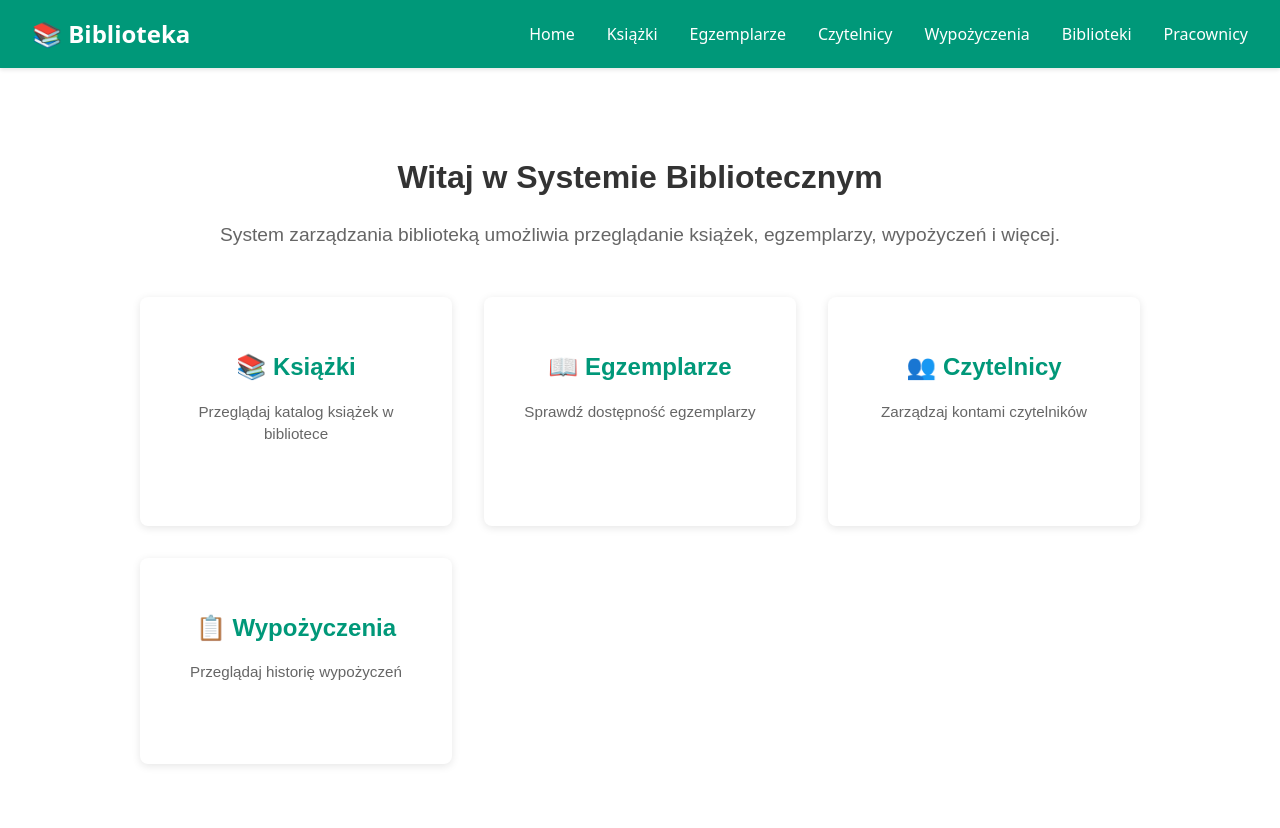
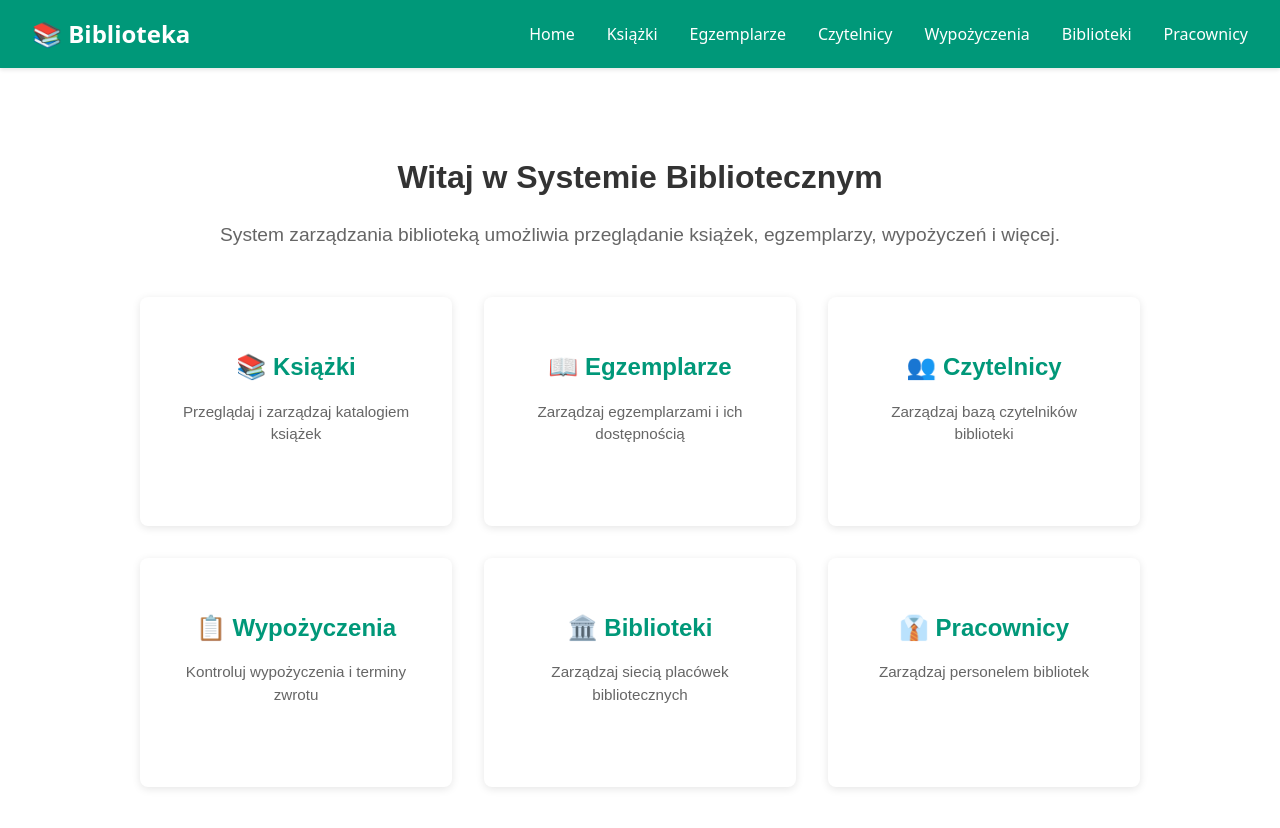
Before and after one commit to Tomasz2004/libraryAPP, a React (Vite) app in the folder libraryApp/: page / in a window 1280 px wide. Shown: the top 828 px of the page. Built offline with nearby package versions, Linux system fonts and the light colour scheme.

Commit message:
Home: dostowanie kart do navbaru i małe poprawki

```diff
--- a/libraryApp/src/components/Copies/Copies.jsx
+++ b/libraryApp/src/components/Copies/Copies.jsx
@@ -9,7 +9,8 @@ import CopiesModal from './CopiesModal/CopiesModal';
 import { CopiesFormProvider } from '../../contexts/CopiesFormContext';
 
 function CopiesContent() {
-  const { copies, loading, error, addCopy, deleteCopy, fetchCopies } = useCopies();
+  const { copies, loading, error, addCopy, deleteCopy, fetchCopies } =
+    useCopies();
   const { libraries, fetchLibraries, addLibrary } = useLibraries();
   const { books, fetchBooks } = useBooks();
 
@@ -110,8 +111,10 @@ function CopiesContent() {
     const activeFilters = {};
 
     if (filters.status) activeFilters.status = filters.status;
-    if (filters.bibliotekaId) activeFilters.bibliotekaId = parseInt(filters.bibliotekaId);
-    if (filters.ksiazkaId) activeFilters.ksiazkaId = parseInt(filters.ksiazkaId);
+    if (filters.bibliotekaId)
+      activeFilters.bibliotekaId = parseInt(filters.bibliotekaId);
+    if (filters.ksiazkaId)
+      activeFilters.ksiazkaId = parseInt(filters.ksiazkaId);
 
     fetchCopies(activeFilters);
   };
@@ -137,9 +140,11 @@ function CopiesContent() {
           <button className='btn btn-primary' onClick={handleOpenAddModal}>
             + Dodaj egzemplarz
           </button>
-          <button className='btn btn-danger' onClick={handleDeleteSelected}>
-            Usuń wybrane ({selectedCount})
-          </button>
+          {selectedCount > 0 && (
+            <button className='btn btn-danger' onClick={handleDeleteSelected}>
+              Usuń wybrane ({selectedCount})
+            </button>
+          )}
         </div>
       </div>
 
@@ -171,7 +176,10 @@ function CopiesContent() {
               >
                 <option value=''>Wszystkie biblioteki</option>
                 {libraries.map((library) => (
-                  <option key={library.bibliotekaId} value={library.bibliotekaId}>
+                  <option
+                    key={library.bibliotekaId}
+                    value={library.bibliotekaId}
+                  >
                     {library.nazwa}
                   </option>
                 ))}
--- a/libraryApp/src/components/Readers/Readers.jsx
+++ b/libraryApp/src/components/Readers/Readers.jsx
@@ -101,9 +101,11 @@ function ReadersContent() {
           <button className='btn btn-primary' onClick={handleOpenAddModal}>
             + Dodaj czytelnika
           </button>
-          <button className='btn btn-danger' onClick={handleDeleteSelected}>
-            Usuń wybrane ({selectedCount})
-          </button>
+          {selectedCount > 0 && (
+            <button className='btn btn-danger' onClick={handleDeleteSelected}>
+              Usuń wybrane ({selectedCount})
+            </button>
+          )}
         </div>
       </div>
 
--- a/libraryApp/src/pages/Home/Home.jsx
+++ b/libraryApp/src/pages/Home/Home.jsx
@@ -12,19 +12,27 @@ function Home() {
         <div className='home-cards'>
           <div className='card'>
             <h2>📚 Książki</h2>
-            <p>Przeglądaj katalog książek w bibliotece</p>
+            <p>Przeglądaj i zarządzaj katalogiem książek</p>
           </div>
           <div className='card'>
             <h2>📖 Egzemplarze</h2>
-            <p>Sprawdź dostępność egzemplarzy</p>
+            <p>Zarządzaj egzemplarzami i ich dostępnością</p>
           </div>
           <div className='card'>
             <h2>👥 Czytelnicy</h2>
-            <p>Zarządzaj kontami czytelników</p>
+            <p>Zarządzaj bazą czytelników biblioteki</p>
           </div>
           <div className='card'>
             <h2>📋 Wypożyczenia</h2>
-            <p>Przeglądaj historię wypożyczeń</p>
+            <p>Kontroluj wypożyczenia i terminy zwrotu</p>
+          </div>
+          <div className='card'>
+            <h2>🏛️ Biblioteki</h2>
+            <p>Zarządzaj siecią placówek bibliotecznych</p>
+          </div>
+          <div className='card'>
+            <h2>👔 Pracownicy</h2>
+            <p>Zarządzaj personelem bibliotek</p>
           </div>
         </div>
       </div>
--- a/libraryApp/src/services/copyService.js
+++ b/libraryApp/src/services/copyService.js
@@ -8,7 +8,9 @@ const copyService = {
     });
 
     const queryString = params.toString();
-    const endpoint = queryString ? `/egzemplarze?${queryString}` : '/egzemplarze';
+    const endpoint = queryString
+      ? `/egzemplarze?${queryString}`
+      : '/egzemplarze';
 
     return apiRequest(endpoint);
   },
```
